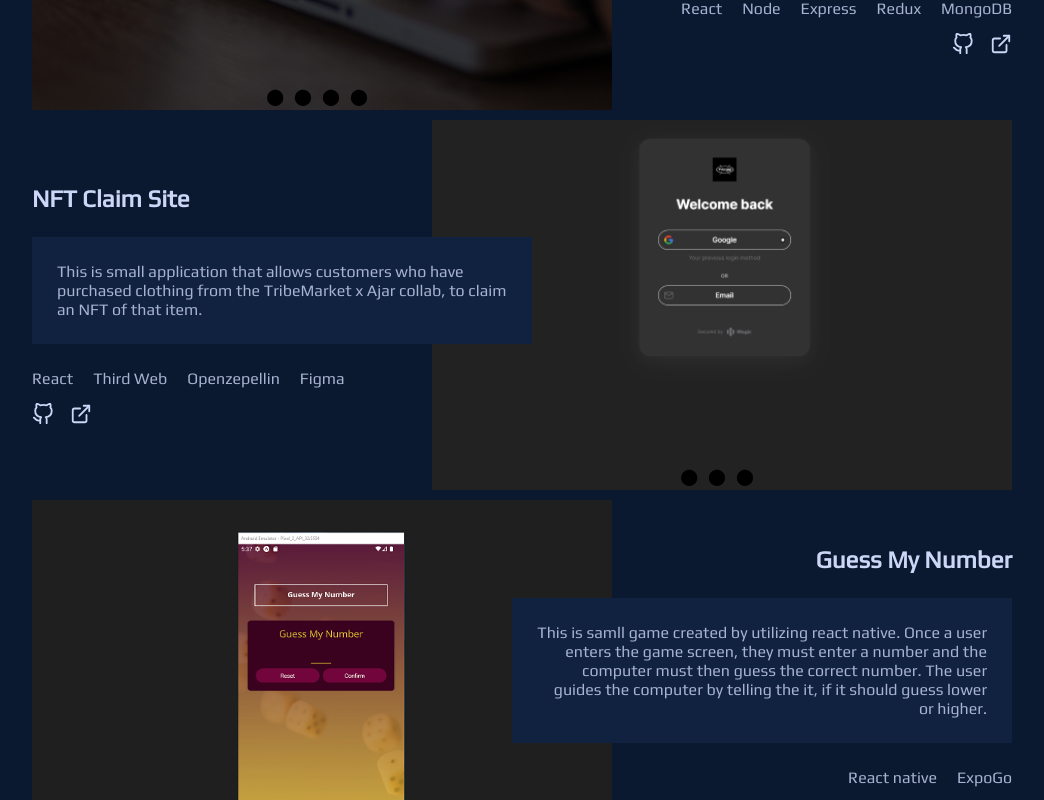
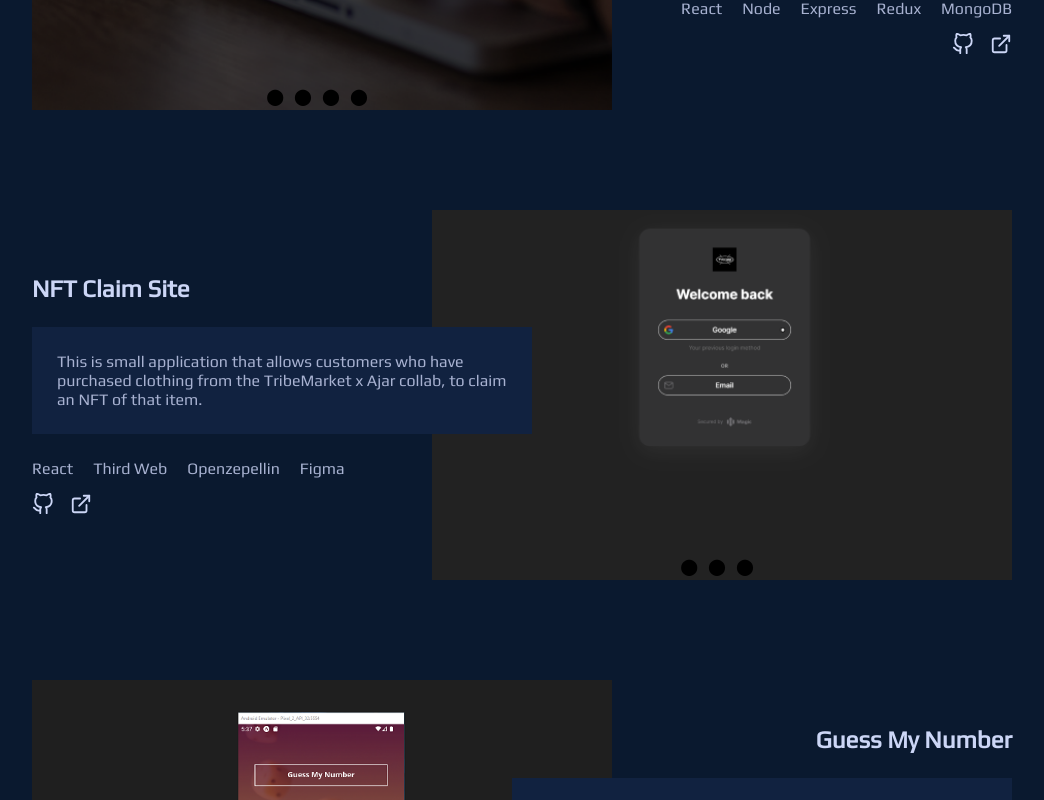
Before and after one commit to pkrtaylor/Pierce, a React (Create React App) app: page / in a window 1280 px wide. Shown: the part 2800-3600 px from the top of the page, without its empty margins (118-1162 px from the left). Built offline with nearby package versions, Linux system fonts and the light colour scheme; a web font is replaced by a local one.

Commit message:
more animation update

```diff
--- a/src/components/ImageSlider.js
+++ b/src/components/ImageSlider.js
@@ -1,4 +1,4 @@
-import React, {useState} from 'react'
+import React, {useState, useEffect} from 'react'
 import styled from 'styled-components'
 import image from '../images/DC1_3.png'
 const Slider = styled.div`
@@ -18,7 +18,7 @@ const Slide = styled.div`
 
   background-position: center;
   background-size: cover;
-  //background-image: ${({currentSlides, currentIndex}) => (`url(${currentSlides[currentIndex].url})`)};
+  //ckground-image: ${({currentSlides, currentIndex}) => (`url(${currentSlides[currentIndex].url})`)};
   background-image: ${({currentSlides, currentIndex}) => (currentSlides.length > 0 ? (`url(${currentSlides[currentIndex].url})`): '')};
   //background-image: url(${image})
    //background-image: ${({currentSlides, currentIndex}) => (currentSlides.length > 0 ? (`url(${image})`): '')};
@@ -55,7 +55,24 @@ const ImageSlider = ({slides}) => {
   const gotToSlide = (slideIndex) =>{
 
     setCurrentIndex(slideIndex);
+    console.log(currentIndex)
   }
+
+  const nextSlide = () =>{
+
+    const isLastSlide = currentIndex === slides.length -1
+    const newIndex = isLastSlide ? 0 : currentIndex + 1
+    setCurrentIndex(newIndex)
+
+  }
+
+  useEffect(()=>{
+    const interval = setInterval(() =>{
+      nextSlide();
+    }, 4000);
+    return () => clearInterval(interval);
+  },[currentIndex])
+
   return (
     <Slider>
       <Slide currentSlides={slides} currentIndex={currentIndex}>
--- a/src/components/ProjectCard.js
+++ b/src/components/ProjectCard.js
@@ -12,6 +12,7 @@ const Container = styled.div`
     min-height: 370px;
     position: relative;
     display: grid;
+    margin-bottom: 100px;
 
 
     @media screen and (max-width: 800px){
@@ -123,13 +124,14 @@ const ExternalLinkIcon = styled(FiExternalLink)`
 const ProjectCard = ({image, name, desc, tools, slides, toggleLeftOrRight}) => {
 
     const { ref: ref1, inView: seeRef1} = useInView({triggerOnce: true});
+    const { ref: ref2, inView: seeRef2} = useInView({triggerOnce: true});
 
   return (
-    <Container ref={ref1} className={seeRef1 ? 'show' : 'hiddenRight'} >
-        <Picture  toggleLeftOrRight={toggleLeftOrRight}>
+    <Container>
+        <Picture ref={ref1} className={seeRef1 ? 'show' : (toggleLeftOrRight ? 'hiddenLeft' : 'hiddenRight')} toggleLeftOrRight={toggleLeftOrRight}>
             <ImageSlider slides={slides}/>
         </Picture>
-        <Description toggleLeftOrRight={toggleLeftOrRight}>
+        <Description ref={ref2} className={seeRef2 ? 'showY' : 'hiddenDown'} toggleLeftOrRight={toggleLeftOrRight}>
             <ProjectName>{name}</ProjectName>
             <Desc toggleLeftOrRight={toggleLeftOrRight}>{desc}</Desc>
             <Tools toggleLeftOrRight={toggleLeftOrRight}>
--- a/src/components/Projects.js
+++ b/src/components/Projects.js
@@ -65,11 +65,7 @@ const Header = styled.h2`
 const Projects = () => {
 
 
-   useEffect(()=>{
-    const observer = new IntersectionObserver((entries)=>{
 
-    })
-   })
 
 
   return (
```
